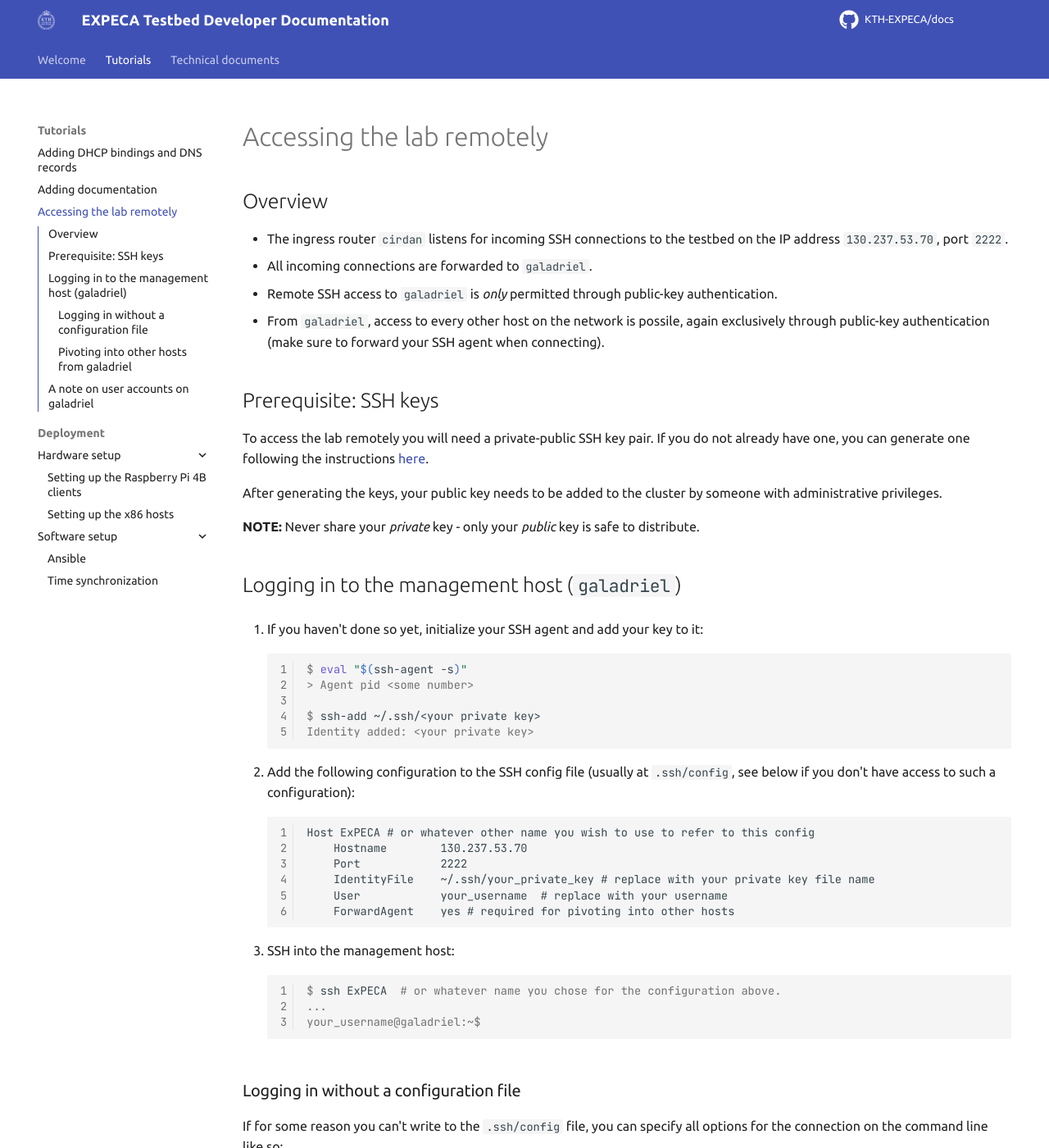
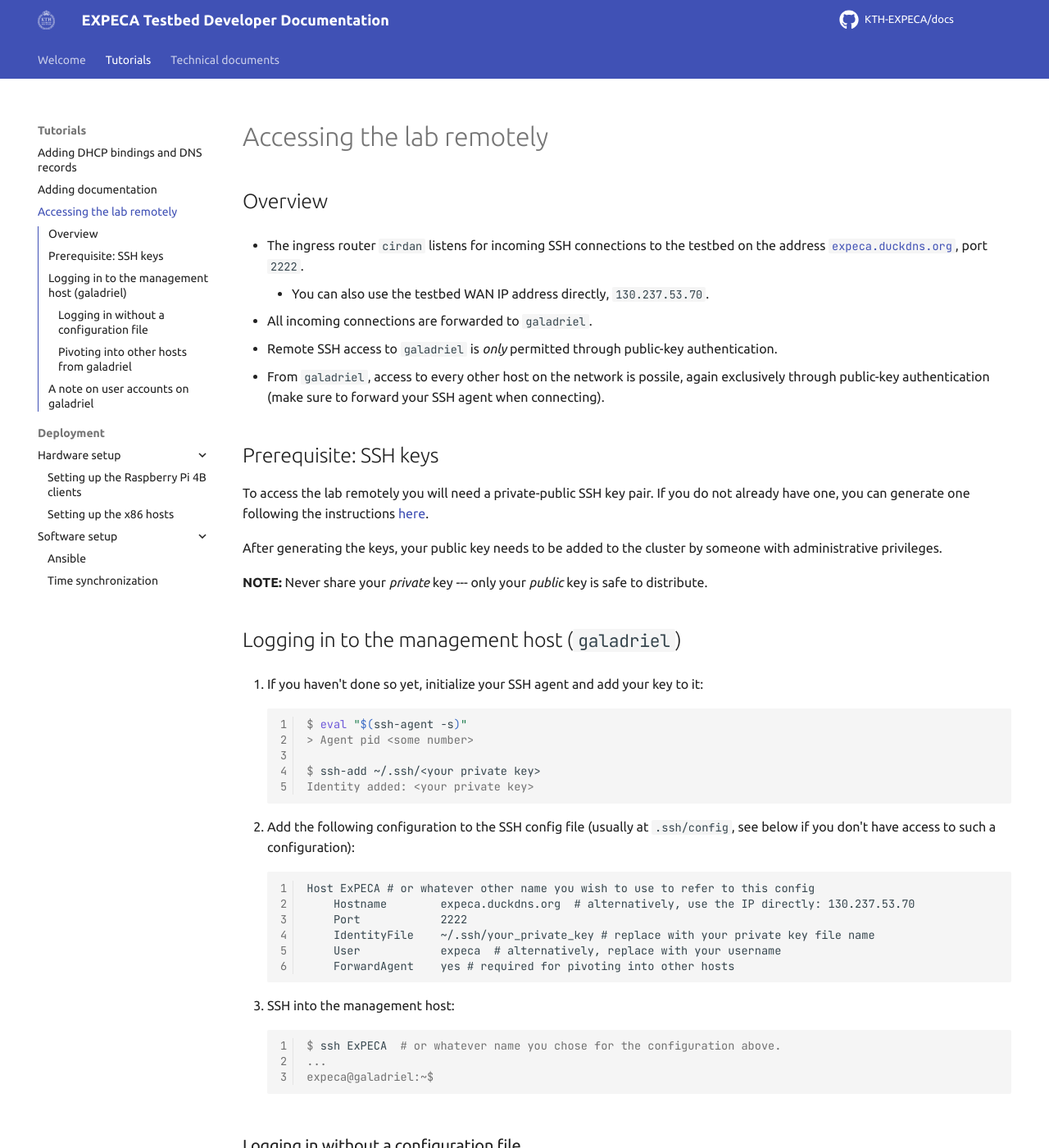
Before and after one commit to KTH-EXPECA/devdocs, an MkDocs documentation site: the page built from docs/tutorials/sshing_into_the_lab.md, in a window 1280 px wide and 1400 px high. Shown: the whole window at 82% size. Built offline with MkDocs 1.6.1 and Material for MkDocs 9.7.7, drawn with Linux system fonts in a browser that asks for light colours; comment, search, counter and statistics services are not loaded; some of the changed text lies outside the part shown.

Commit message:
user accounts, dns

````diff
--- a/docs/tutorials/sshing_into_the_lab.md
+++ b/docs/tutorials/sshing_into_the_lab.md
@@ -2,7 +2,10 @@
 
 ## Overview
 
-- The ingress router `cirdan` listens for incoming SSH connections to the testbed on the IP address `130.237.53.70`, port `2222`.
+- The ingress router `cirdan` listens for incoming SSH connections to the testbed on the address [`expeca.duckdns.org`](expeca.duckdns.org), port `2222`.
+
+    - You can also use the testbed WAN IP address directly, `130.237.53.70`.
+
 - All incoming connections are forwarded to `galadriel`.
 - Remote SSH access to `galadriel` is *only* permitted through public-key authentication.
 - From `galadriel`, access to every other host on the network is possile, again exclusively through public-key authentication (make sure to forward your SSH agent when connecting).
@@ -14,7 +17,7 @@
 
 After generating the keys, your public key needs to be added to the cluster by someone with administrative privileges.
 
-**NOTE:** Never share your *private* key - only your *public* key is safe to distribute.
+**NOTE:** Never share your *private* key --- only your *public* key is safe to distribute.
 
 ## Logging in to the management host (`galadriel`)
 
@@ -32,10 +35,10 @@
 
     ``` text
     Host ExPECA # or whatever other name you wish to use to refer to this config
-        Hostname        130.237.53.70
+        Hostname        expeca.duckdns.org  # alternatively, use the IP directly: 130.237.53.70
         Port            2222
         IdentityFile    ~/.ssh/your_private_key # replace with your private key file name
-        User            your_username  # replace with your username
+        User            expeca  # alternatively, replace with your username
         ForwardAgent    yes # required for pivoting into other hosts
     ```
 
@@ -44,7 +47,7 @@
     ``` console
     $ ssh ExPECA  # or whatever name you chose for the configuration above.
     ...
-    your_username@galadriel:~$
+    expeca@galadriel:~$
     ```
 
 ### Logging in without a configuration file
@@ -55,10 +58,12 @@
 # -A enables SSH agent forwarding
 # -p specifies the target port
 # replace ~/.ssh/your_private_key with the path to your private key
-# replace your_username with your username on galadriel
-$ ssh -A -p 2222 -i ~/.ssh/your_private_key your_username@130.237.53.70
+# optional: replace expeca.duckdns.org with 130.237.53.70
+# optional: replace expeca with your username on galadriel
+
+$ ssh -A -p 2222 -i ~/.ssh/your_private_key expeca@130.237.53.70
 ...
-your_username@galadriel:~$
+expeca@galadriel:~$
 ```
 
 ### Pivoting into other hosts from `galadriel`
@@ -68,7 +73,7 @@
 1. Check that your agent has been forwarded:
 
     ``` console
-    your_username@galadriel:~$ ssh-add -l
+    expeca@galadriel:~$ ssh-add -l
     # should output a list of available ssh keys
     ```
 
@@ -83,11 +88,10 @@
 
     ``` console
     # replace elrond with your host of choice
-    your_username@galadriel:~$ ssh -A expeca@elrond
+    expeca@galadriel:~$ ssh -A expeca@elrond
     ...
     expeca@elrond:~$
     ```
-
 
 ## A note on user accounts on `galadriel`
 
````
